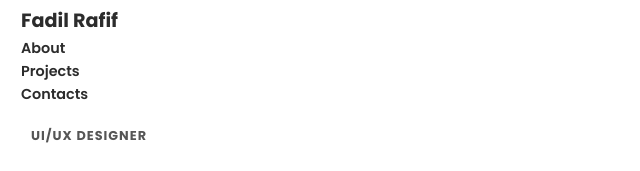
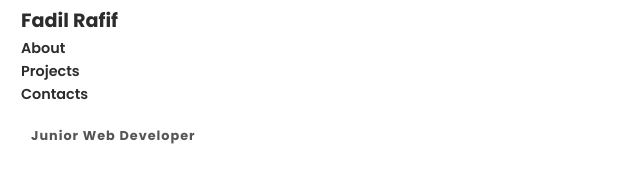
Before and after one commit to fadilrafif197-a11y/fadilrafif197-a11y.github.io, a plain HTML site: page index.html in a window 1280 px wide. Shown: the part 74-245 px from the top of the page, 69-709 px from the left. Drawn offline with Linux system fonts and the light colour scheme.

Commit message:
Update index.html

```diff
--- a/index.html
+++ b/index.html
@@ -23,7 +23,7 @@
 
             <div class="hero-content">
                 <div class="hero-text">
-                    <p class="role">UI/UX DESIGNER</p>
+                    <p class="role">Junior Web Developer</p>
                     <h2>Hello, my name is Fadil Rafif Al-Azzam</h2>
                     <p class="description">
                         Short text with details about you, what you do or your professional career. You can add more information on the about page.
```
